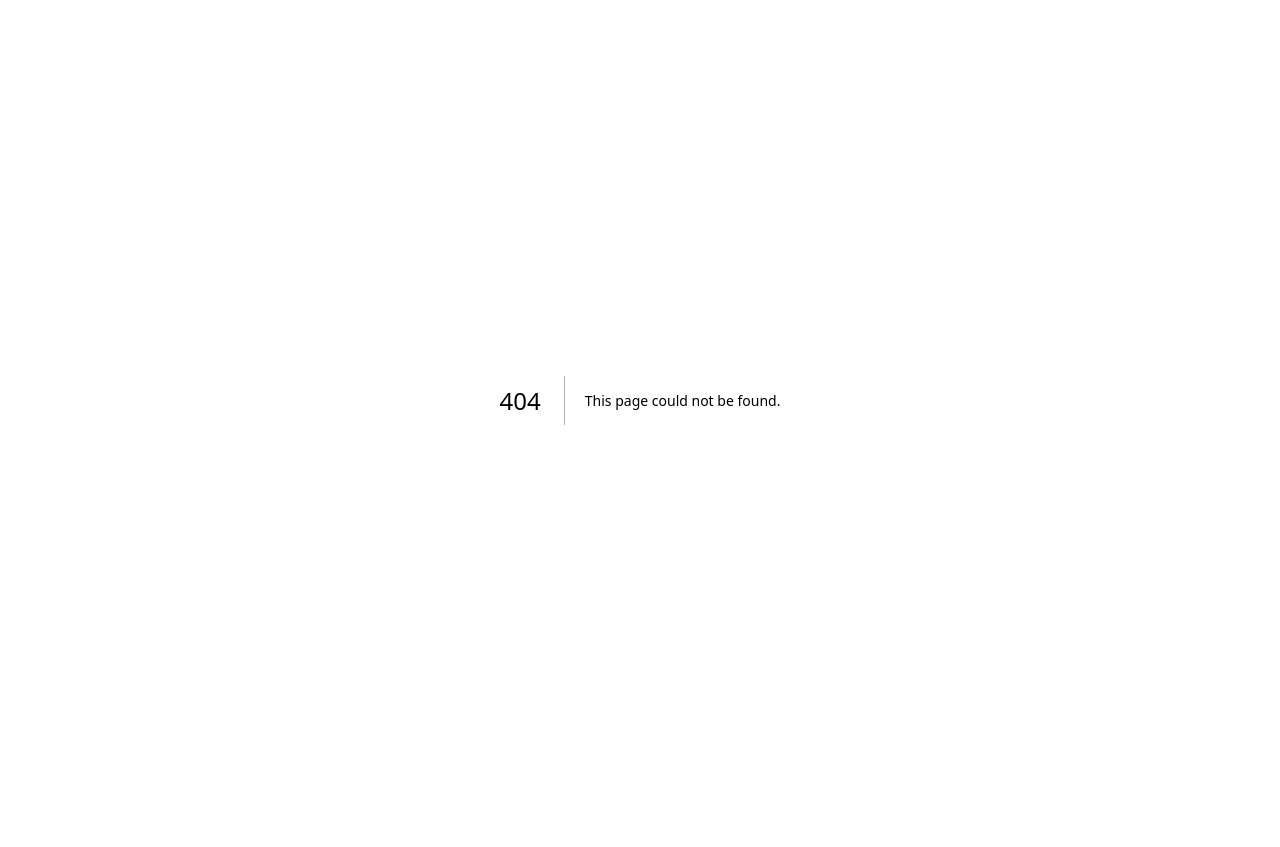
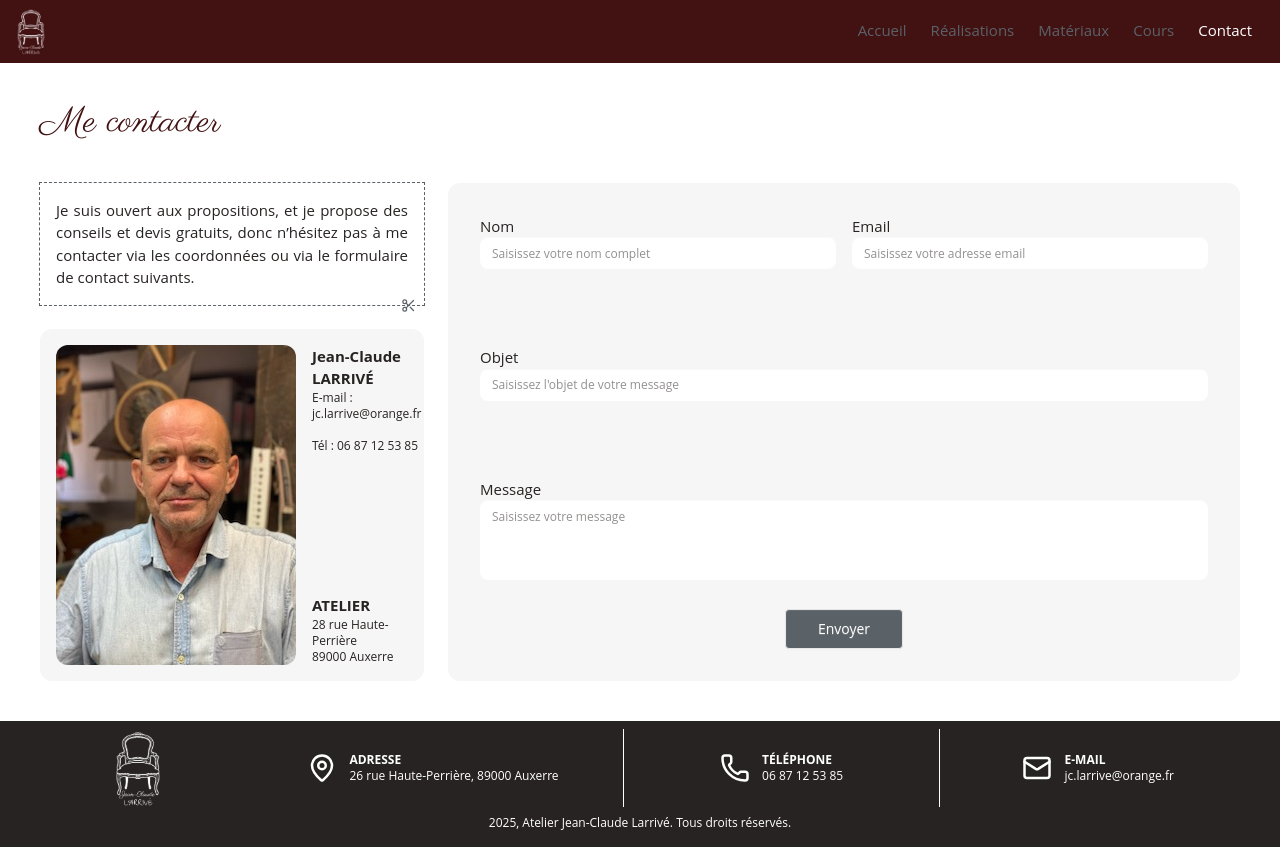
Before and after one commit to Clabb2029/larrive-website, a Next.js app: page /contact in a window 1280 px wide. Before the commit this address had no page. Before the commit the page ends 800 px from the top, so only its background shows below. Built offline with nearby package versions, Linux system fonts and the light colour scheme; a web font is replaced by a local one.

Commit message:
contact page front part implemented

```diff
--- a/src/components/textBlock.tsx
+++ b/src/components/textBlock.tsx
@@ -1,24 +1,24 @@
 import { Scissors } from "lucide-react";
 
-export default function TextBlock({ placement, children, className }: { placement?: 'top-left' | 'top-right' | 'bottom-left' | 'bottom-right' | 'right' | 'left', children?: React.ReactNode, className?: string }) {
+export default function TextBlock({ placement, children, hasBackground = true, className }: { placement?: 'top-left' | 'top-right' | 'bottom-left' | 'bottom-right' | 'right' | 'left', children?: React.ReactNode, hasBackground?: boolean, className?: string }) {
     return (
-        <div className={`relative outline-1 outline-base-300 outline-dashed bg-base-200 p-2 ${className}`}>
-            { placement && (
+        <div className={`relative outline-1 outline-base-300 outline-dashed flex flex-col justify-center ${className} ${hasBackground ? 'bg-base-200' : ''}`}>
+            {placement && (
                 <div
                     className={`
                         absolute text-base-300 p-1
-                        ${ placement === 'top-left' ? '-top-3 left-1' :
-                        placement === 'top-right' ? '-top-3 right-1' :
-                        placement === 'bottom-left' ? '-bottom-3 left-1' :
-                        placement === 'bottom-right' ? '-bottom-3 right-1' :
-                        placement === 'left' ? '-left-3 top-2/3 transform -translate-y-1/2 rotate-90' :
-                        placement === 'right' ? '-right-3 top-2/3 transform -translate-y-1/2 -rotate-90' : '' }
+                        ${placement === 'top-left' ? '-top-3 left-1' :
+                            placement === 'top-right' ? '-top-3 right-1' :
+                                placement === 'bottom-left' ? '-bottom-3 left-1' :
+                                    placement === 'bottom-right' ? '-bottom-3 right-1' :
+                                        placement === 'left' ? '-left-3 top-2/3 transform -translate-y-1/2 rotate-90' :
+                                            placement === 'right' ? '-right-3 top-2/3 transform -translate-y-1/2 -rotate-90' : ''}
                     `}
                 >
-                    <Scissors size={15}/>
+                    <Scissors size={15} />
                 </div>
             )}
-            <div className="text-justify">{ children }</div>
+            <div className="text-justify">{children}</div>
         </div>
     );
 }
--- /dev/null
+++ b/src/pages/contact.tsx
@@ -0,0 +1,61 @@
+import { PageLayout } from "@/components/PageLayout";
+import TextBlock from "@/components/textBlock";
+import Image from "next/image";
+import { ExternalLink } from "lucide-react";
+
+export default function Contact() {
+
+    const link = "https://www.google.fr/maps/place/LARRIV%C4%96+JEAN+CLAUDE/@47.7924387,3.5668819,563m/data=!3m2!1e3!4b1!4m6!3m5!1s0x47ee4f5125b4e907:0x77197abd675a70f1!8m2!3d47.7924351!4d3.5694568!16s%2Fg%2F11y4nwzr6c?entry=ttu&g_ep=EgoyMDI1MDYxNy4wIKXMDSoASAFQAw%3D%3D";
+
+    return (
+        <PageLayout className="p-10">
+            <div className="w-fit">
+                <h1 className="mb-10 text-4xl parisienne-regular text-primary">Me contacter</h1>
+                <div className="grid grid-cols-1 md:grid-cols-2 lg:grid-cols-3 gap-6">
+                    <div className="flex flex-col md:flex-row lg:flex-col col-span-1 md:col-span-2 lg:col-span-1 gap-6 justify-evenly">
+                        <TextBlock placement="bottom-right" hasBackground={false} className="w-full md:w-1/2 lg:w-full p-4">Je suis ouvert aux propositions, et je propose des conseils et devis gratuits, donc n’hésitez pas à me contacter via les coordonnées ou via le formulaire de contact suivants.</TextBlock>
+                        <div className="card bg-base-200 p-4 rounded-xl w-full md:w-1/2 lg:w-full flex sm:flex-row sm:items-center gap-4">
+                            <Image src="/profile.jpg" height={100} width={100} alt="Photographie de Jean-Claude Larrivé" className="rounded-xl w-full sm:w-fit" />
+                            <div className="flex flex-col justify-between h-full gap-6 sm:gap-0">
+                                <div>
+                                    <h2 className="font-bold">Jean-Claude LARRIVÉ</h2>
+                                    <p className="text-xs group">E-mail : <a href="mailto:jc.larrive@orange.fr">jc.larrive@orange.fr<ExternalLink className="inline-block h-[1em] w-[1em] align-text-bottom opacity-0 group-hover:opacity-50 transition-opacity duration-200 ms-1" /></a></p>
+                                    <p className="text-xs group">Tél : <a href="tel:0687125385">06 87 12 53 85<ExternalLink className="inline-block h-[1em] w-[1em] align-text-bottom opacity-0 group-hover:opacity-50 transition-opacity duration-200 ms-1" /></a></p>
+                                </div>
+                                <div>
+                                    <h2 className="font-bold">ATELIER</h2>
+                                    <p className="text-xs group"><a href={link} target="_blank">28 rue Haute-Perrière<ExternalLink className="inline-block h-[1em] w-[1em] align-text-bottom opacity-0 group-hover:opacity-50 transition-opacity duration-200 ms-1" /></a></p>
+                                    <p className="text-xs">89000 Auxerre</p>
+                                </div>
+                            </div>
+                        </div>
+                    </div>
+                    <div className="card bg-base-200 p-8 rounded-xl col-span-1 md:col-span-2 gap-6">
+                        <div className="flex flex-col md:flex-row flex-1 gap-4">
+                            <div className="flex flex-col flex-1">
+                                <label htmlFor="name">Nom</label>
+                                <input type="text" id="name" placeholder="Saisissez votre nom complet" className="input input-sm border-none rounded-lg w-full" />
+                            </div>
+                            <div className="flex flex-col flex-1">
+                                <label htmlFor="email">Email</label>
+                                <input type="email" id="email" placeholder="Saisissez votre adresse email" className="input input-sm border-none rounded-lg w-full" />
+                            </div>
+                        </div>
+                        <div className="flex flex-col flex-1">
+                            <label htmlFor="object">Objet</label>
+                            <input type="text" id="object" placeholder="Saisissez l'objet de votre message" className="input input-sm border-none rounded-lg w-full" />
+                        </div>
+                        <div className="flex flex-col flex-1">
+                            <label htmlFor="message">Message</label>
+                            <textarea id="message" placeholder="Saisissez votre message" className="textarea input-sm border-none rounded-lg resize-none w-full"></textarea>
+                        </div>
+                        <button className="btn bg-base-300 font-normal px-8 text-base-100 mx-auto hover:brightness-85">Envoyer</button>
+                    </div>
+                </div>
+                <div>
+
+                </div>
+            </div>
+        </PageLayout>
+    )
+}
--- a/src/pages/index.tsx
+++ b/src/pages/index.tsx
@@ -10,7 +10,7 @@ export default function Home() {
     return (
         <PageLayout>
             <div className="w-full h-full my-9 overflow-hidden">
-                <TextBlock className="w-5/6 md:w-1/2 mx-auto z-10 shadow-2xl mt-1">
+                <TextBlock className="w-5/6 md:w-1/2 mx-auto z-10 shadow-2xl mt-1 p-2">
                     <h1 className="text-4xl parisienne-regular text-primary text-center">Jean Claude <span className="zeyada-regular">LARRIVÉ</span></h1>
                     <p className="text-sm text-center mt-2">Tapissier - Décorateur</p>
                 </TextBlock>
```
Also changed, not shown: public/profile.jpg (added).
